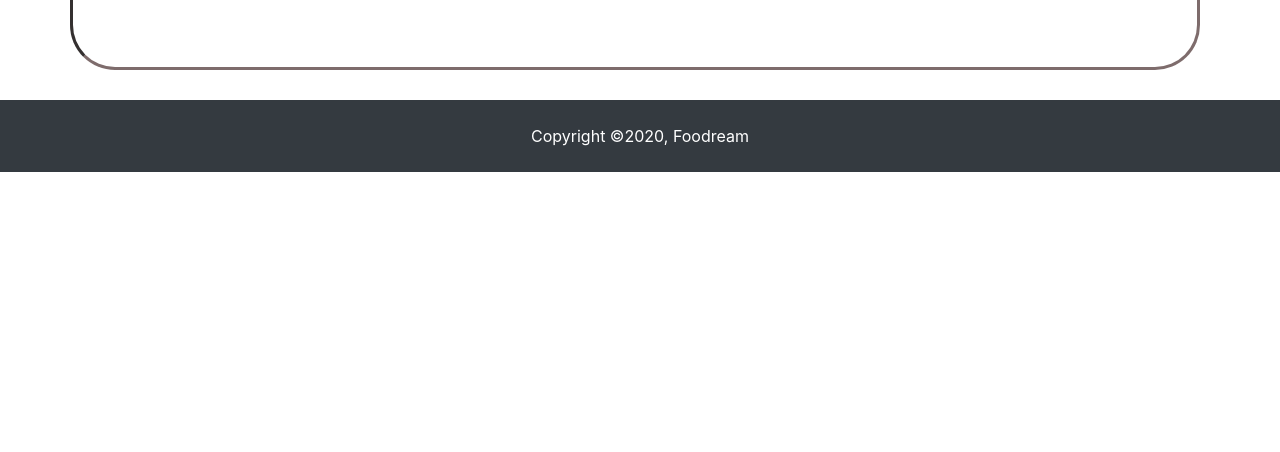
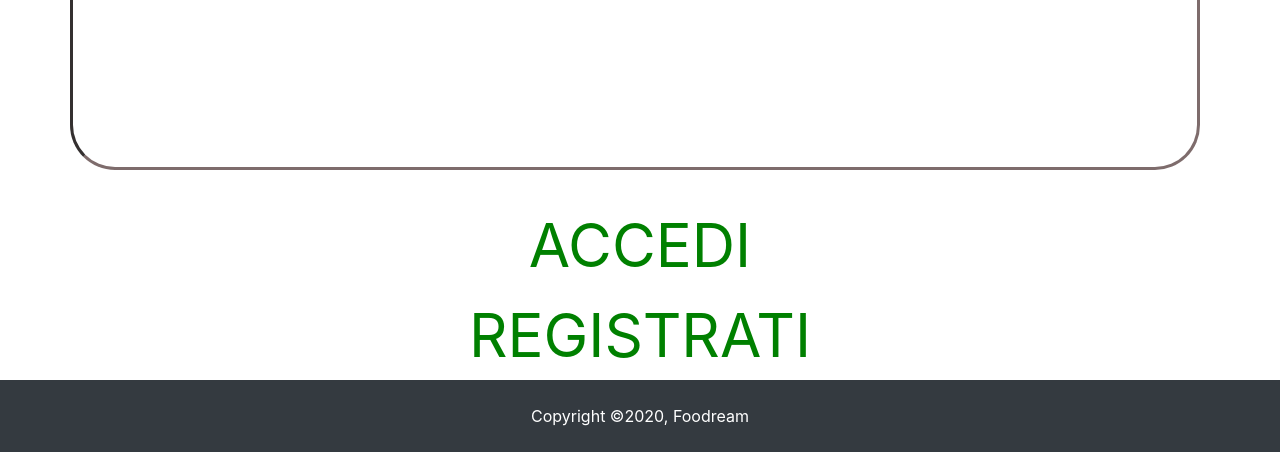
Before and after one commit to PeterBrown98/ProgettoLTW, a PHP site: page /Homepage.html in a window 1280 px wide. Shown: the part 2358-2810 px from the top of the page. Before the commit the page ends 2530 px from the top, so only its background shows below. Run offline with PHP 8.4, Linux system fonts and the light colour scheme.

Commit message:
homepage finita

```diff
--- a/CSS/style.css
+++ b/CSS/style.css
@@ -50,20 +50,19 @@ footer{
 Carosello
 -------------------------*/
 
+
 .caroselloContainer{
   height: 600px;
   width: 1200px;
   margin: 0 auto;
   margin-top: 50px;
-  margin-bottom: 100px;
-
+  margin-bottom: 200px;
 }
 
 .tipoPiatto{
-  font-size: 70px;
+  font-size: 90px;
   text-shadow:7px 5px black;
 }
-
 
 /*-----------------------
 Card Istruzioni
@@ -73,6 +72,7 @@ Card Istruzioni
   font-size: 87px;
   text-align: center;
   font: outline;
+  margin-top: 50px;
 }
 
 #istr{
@@ -88,3 +88,17 @@ Card Istruzioni
 .inst{
   font-size: 50px;
 }
+
+/*-----------------------
+Link registrazione/accesso homepage
+-------------------------*/
+
+.homeLogin, .homeSignup{
+  font-size: 60px;
+  margin-top: 30px;
+  color: green;
+}
+.homeLogin:hover, .homeSignup:hover{
+  color: blueviolet;
+  text-decoration: dotted;
+}
--- a/Homepage.html
+++ b/Homepage.html
@@ -109,6 +109,12 @@
       </div>
 
 
+      <div class="text-center">
+        <a href="login.html" class="homeLogin">ACCEDI</a>
+        <br>
+        <a href="registrazione.html" class="homeSignup">REGISTRATI</a>
+      </div>
+
     </main>
 
 
```
